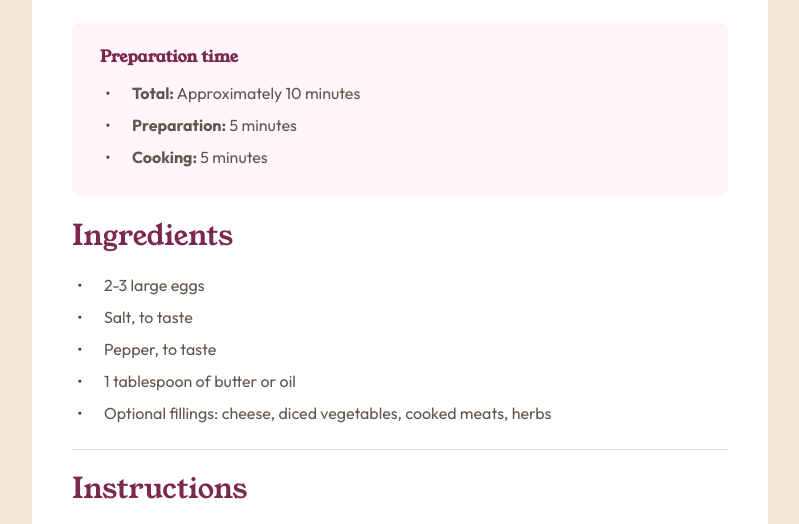
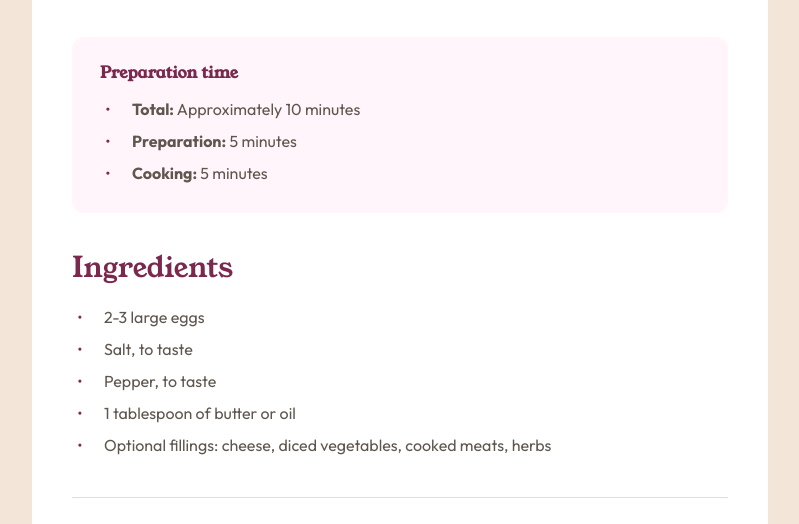
Before and after one commit to SuperMustard/FrontendMentor, a plain HTML site: page recipe_page/index.html in a window 1280 px wide. Shown: the part 618-1142 px from the top of the page, without its empty margins (240-1039 px from the left). Drawn offline with Linux system fonts and the light colour scheme.

Commit message:
set a bigger gap

```diff
--- a/recipe_page/global.css
+++ b/recipe_page/global.css
@@ -159,7 +159,7 @@ h2 {
 
 .contextContainer {
   padding: 0 2.5rem;
-  gap: 1.5rem;
+  gap: 2.5rem;
   flex-direction: column;
 }
 
```
